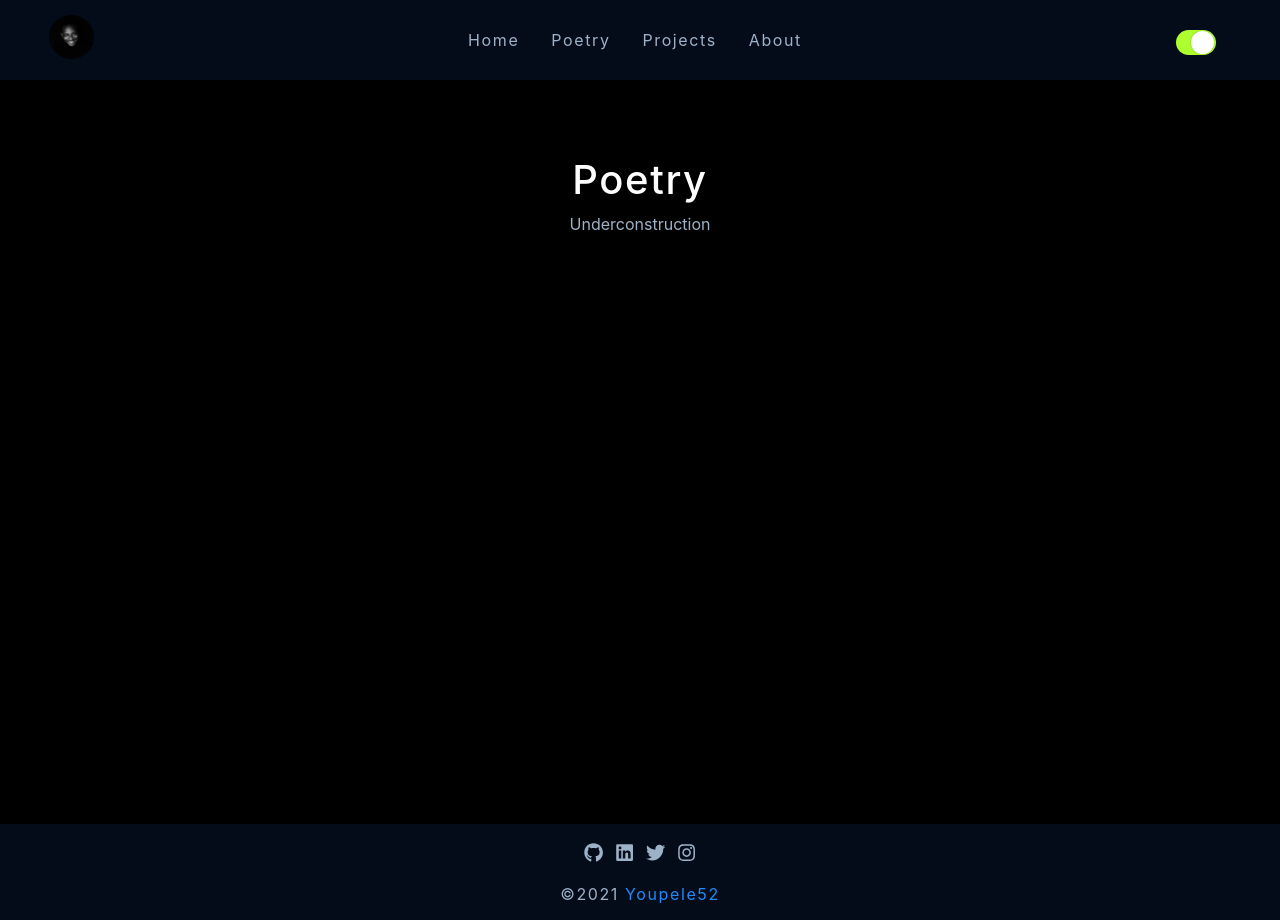
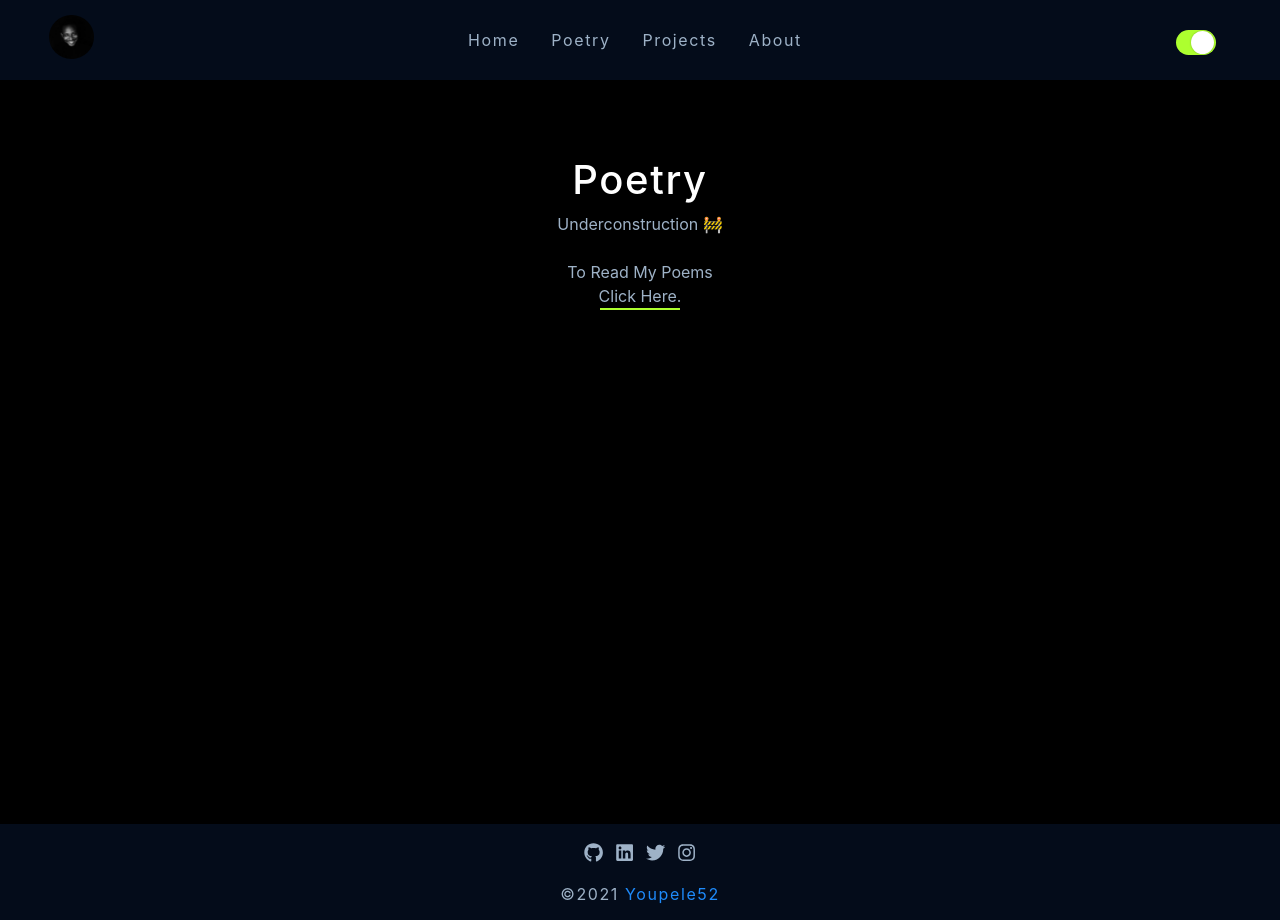
Before and after one commit to youpele52/youpele-com, a React (Create React App) app: page /poetry in a window 1280 px wide. Built offline with nearby package versions, Linux system fonts and the light colour scheme.

Commit message:
Project links on Homepage refactored.

```diff
--- a/src/data.js
+++ b/src/data.js
@@ -1,35 +1,65 @@
+import youpele from './assets/pic.png'
+
 const people = [
   {
     id: 7,
-    image:
-      'https://media-exp1.licdn.com/dms/image/C4D03AQHx8V6oD5HHEg/profile-displayphoto-shrink_200_200/0/1534074844642?e=1619049600&v=beta&t=vZFvyo6MO530PgKKTetDB8G7_VdopQS9561Q-wtJEY4',
+    image: youpele,
     name: 'Youpele Michael',
     title: 'data scientist',
-    url: 'https://github.com/youpele52',
+    url: '/projects',
     quote:
       'Help others achieve their dreams and you will achieve yours. ~ Les Brown',
   },
   {
     id: 8,
-    image:
-      'https://media-exp1.licdn.com/dms/image/C4D03AQHx8V6oD5HHEg/profile-displayphoto-shrink_200_200/0/1534074844642?e=1619049600&v=beta&t=vZFvyo6MO530PgKKTetDB8G7_VdopQS9561Q-wtJEY4',
+    image: youpele,
     name: 'Youpele Michael',
     title: 'web developer',
-    url: 'https://github.com/youpele52',
+    url: '/projects',
     quote:
       'The people who are crazy enough to think they can change the world are the ones who do. ~ Steve Jobs',
   },
 
   {
     id: 10,
-    image:
-      'https://media-exp1.licdn.com/dms/image/C4D03AQHx8V6oD5HHEg/profile-displayphoto-shrink_200_200/0/1534074844642?e=1619049600&v=beta&t=vZFvyo6MO530PgKKTetDB8G7_VdopQS9561Q-wtJEY4',
+    image: youpele,
     name: 'Youpele Michael',
     title: 'poet',
-    url: 'https://www.wattpad.com/user/Youpele',
+    url: '/poetry',
     quote:
       'Either write something worth reading or do something worth writing. ~ Benjamin Franklin',
   },
 ]
 
+// const people = [
+//   {
+//     id: 7,
+//     image: youpele,
+//     name: 'Youpele Michael',
+//     title: 'data scientist',
+//     url: 'https://github.com/youpele52',
+//     quote:
+//       'Help others achieve their dreams and you will achieve yours. ~ Les Brown',
+//   },
+//   {
+//     id: 8,
+//     image: youpele,
+//     name: 'Youpele Michael',
+//     title: 'web developer',
+//     url: 'https://github.com/youpele52',
+//     quote:
+//       'The people who are crazy enough to think they can change the world are the ones who do. ~ Steve Jobs',
+//   },
+
+//   {
+//     id: 10,
+//     image: youpele,
+//     name: 'Youpele Michael',
+//     title: 'poet',
+//     url: 'https://www.wattpad.com/user/Youpele',
+//     quote:
+//       'Either write something worth reading or do something worth writing. ~ Benjamin Franklin',
+//   },
+// ]
+
 export default people
--- a/src/pages/Home.js
+++ b/src/pages/Home.js
@@ -2,6 +2,8 @@ import React, { useState, useEffect } from 'react'
 import { FiChevronRight, FiChevronLeft } from 'react-icons/fi'
 import { FaQuoteRight } from 'react-icons/fa'
 import data from '../data'
+import { Link } from 'react-router-dom'
+import { links } from '../utils/constants'
 // import Modal from '../components/Modal'
 import { AppContext, useGlobalContext } from '../context'
 
@@ -62,10 +64,10 @@ function Home() {
               <img className='person-img' src={image} alt={name} />
               <h4>{name}</h4>
               <p className='title'>{title}</p>
-
-              <a href={url} target='_blank' rel='noopener noreferrer'>
+              <Link to={url}>Projects/Works</Link>
+              {/* <a href={url} target='_blank' rel='noopener noreferrer'>
                 Projects/Works
-              </a>
+              </a> */}
               <div className='underline'></div>
               <p className='quote'>{quote}</p>
               <FaQuoteRight className='icon' />
--- a/src/pages/Poetry.js
+++ b/src/pages/Poetry.js
@@ -1,16 +1,36 @@
 import React from 'react'
+import styled from 'styled-components'
 
 const Poetry = () => {
   return (
+    <Wrapper>
       <section className='section '>
         <div className='title'>
           <h2>Poetry</h2>
-        <p>Underconstruction</p>
+          <p>
+            Underconstruction 🚧 <br /> <br />
+            To read my poems <br />
+            <a
+              href='https://www.wattpad.com/youpele'
+              target='_blank'
+              rel='noopener noreferrer'
+            >
+              Click here.
+            </a>
+            <div className='underline'></div>
+          </p>
         </div>
 
         {/* <p>Comming soon...</p> */}
       </section>
+    </Wrapper>
   )
 }
 
 export default Poetry
+
+const Wrapper = styled.div`
+  p {
+    text-align: center;
+  }
+`
```
Lines whose indentation alone changed are shown as unchanged.
